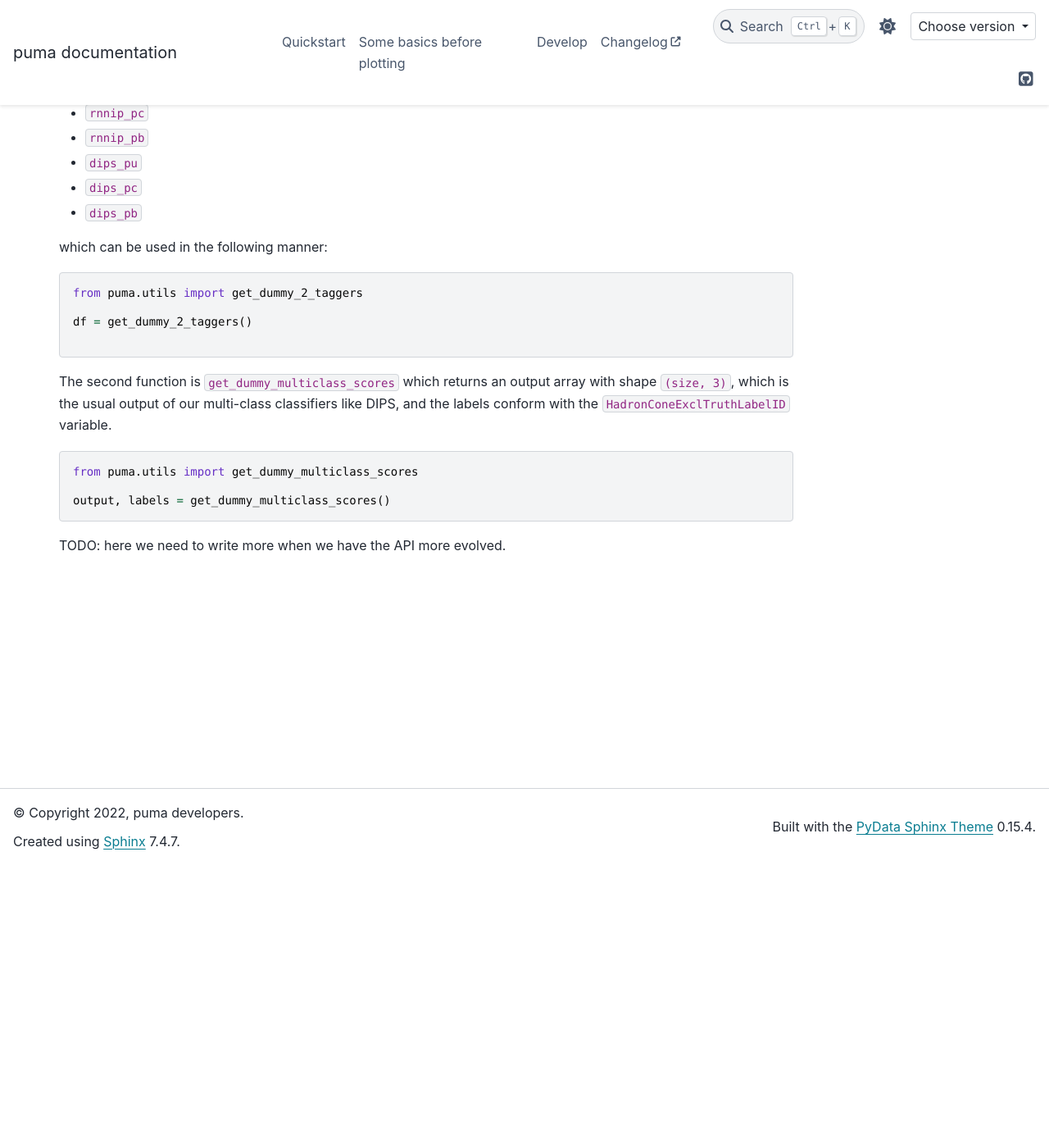
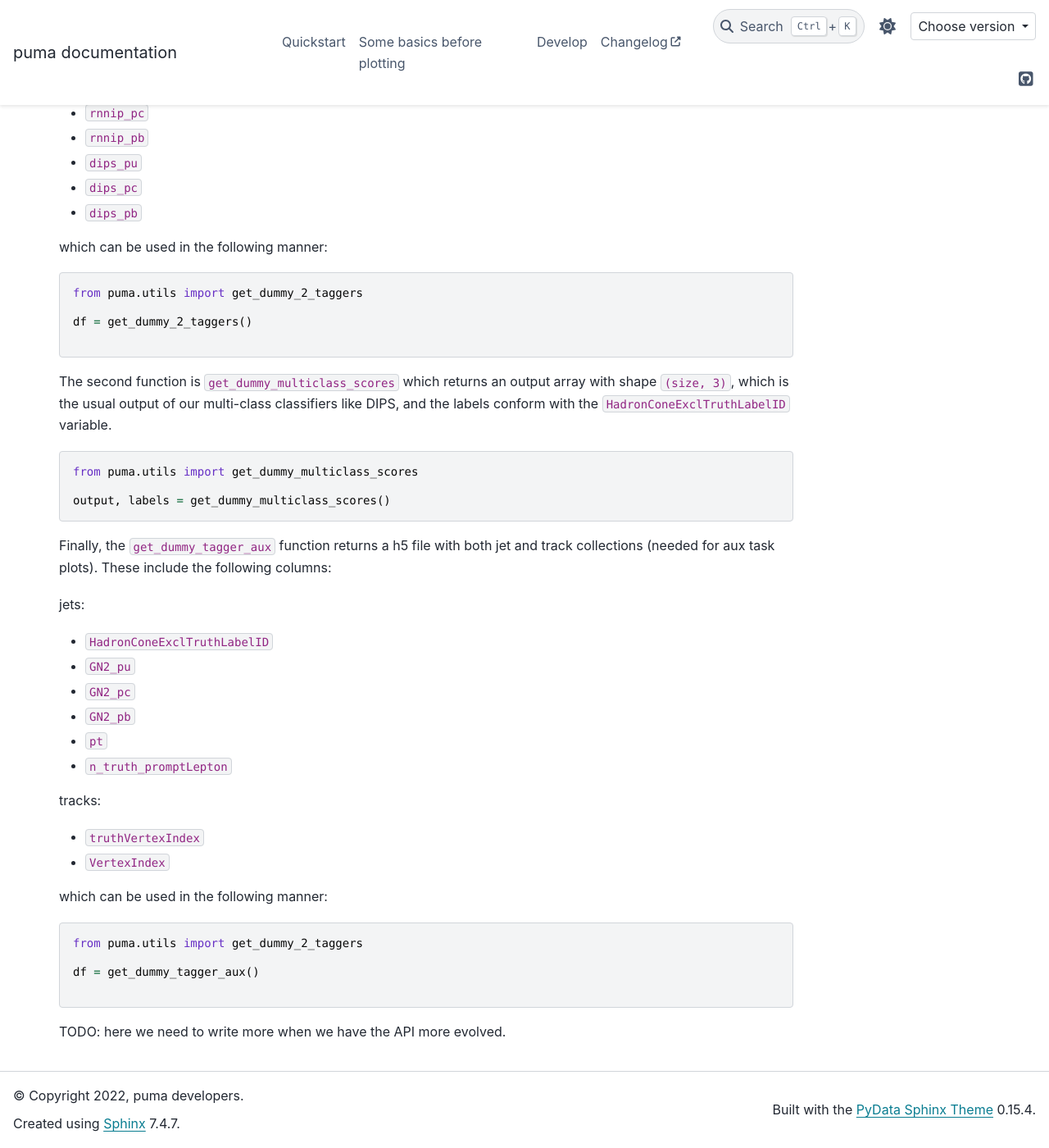
Before and after one commit to umami-hep/puma, a Sphinx documentation site: the page built from docs/source/examples/dummy_data.md, in a window 1280 px wide and 1400 px high, scrolled down 345 px. Shown: the whole window at 82% size. Built offline with Sphinx 7.4.7 and the PyData theme 0.15.4, drawn with Linux system fonts in a browser that asks for light colours; the version number is read from the project's files by our own code; some of the changed text lies outside the part shown.

````diff
--- a/docs/source/examples/dummy_data.md
+++ b/docs/source/examples/dummy_data.md
@@ -33,4 +33,28 @@ from puma.utils import get_dummy_multiclass_scores
 output, labels = get_dummy_multiclass_scores()
 ```
 
+Finally, the `get_dummy_tagger_aux` function returns a h5 file with both jet and
+track collections (needed for aux task plots). These include the following columns:
+
+jets:
+- `HadronConeExclTruthLabelID`
+- `GN2_pu`
+- `GN2_pc`
+- `GN2_pb`
+- `pt`
+- `n_truth_promptLepton`
+
+tracks:
+- `truthVertexIndex`
+- `VertexIndex`
+
+which can be used in the following manner:
+
+```python
+from puma.utils import get_dummy_2_taggers
+
+df = get_dummy_tagger_aux()
+
+```
+
 TODO: here we need to write more when we have the API more evolved.
--- a/docs/source/examples/index.rst
+++ b/docs/source/examples/index.rst
@@ -16,6 +16,7 @@ can be used as a starting point for your plotting scripts.
    pie_charts.md
    line_plots.md
    high_level_api.md
+   high_level_aux_api.md
 
 
 .. include:: index.md
````
Also changed, not shown: other parts of docs/source/examples/dummy_data.md (+1 -1 lines), changelog.md (+1 -0 lines), docs/source/examples/high_level_aux_api.md (added, +45 -0 lines), 1 other file.
